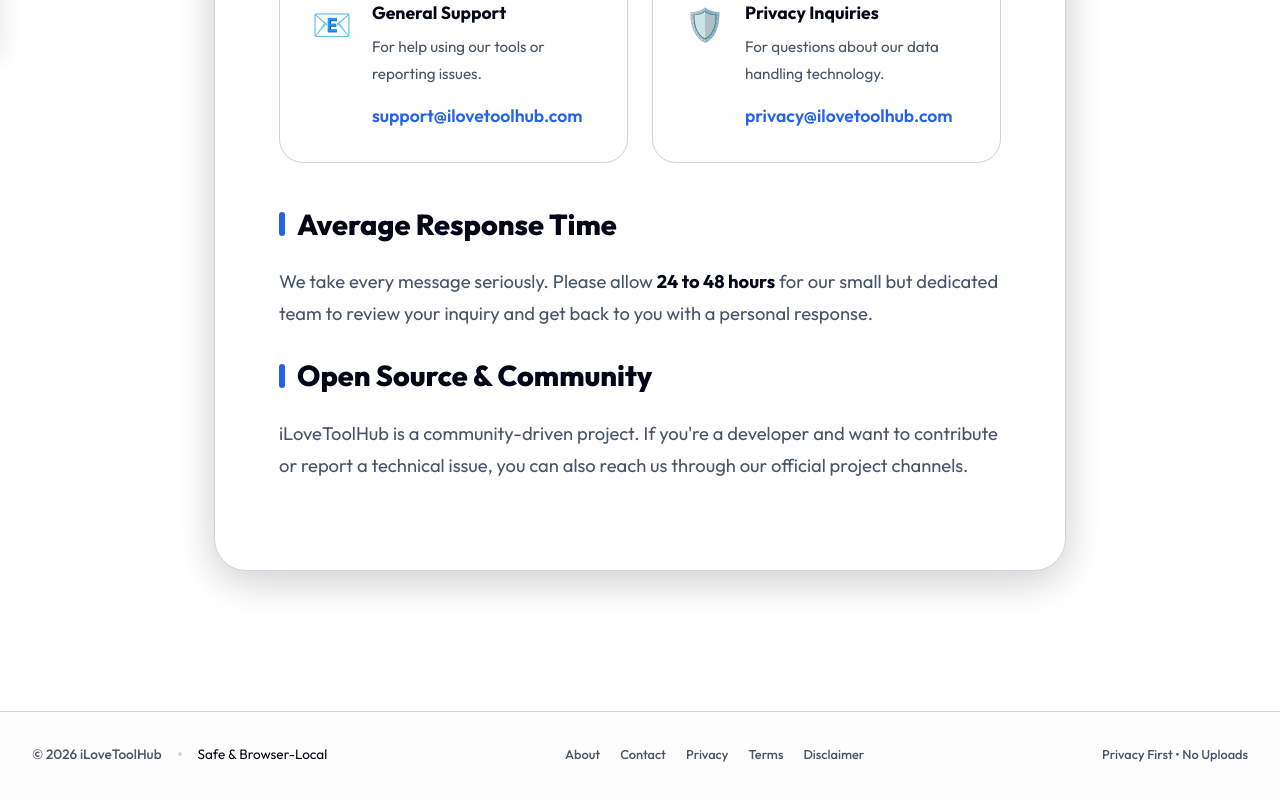
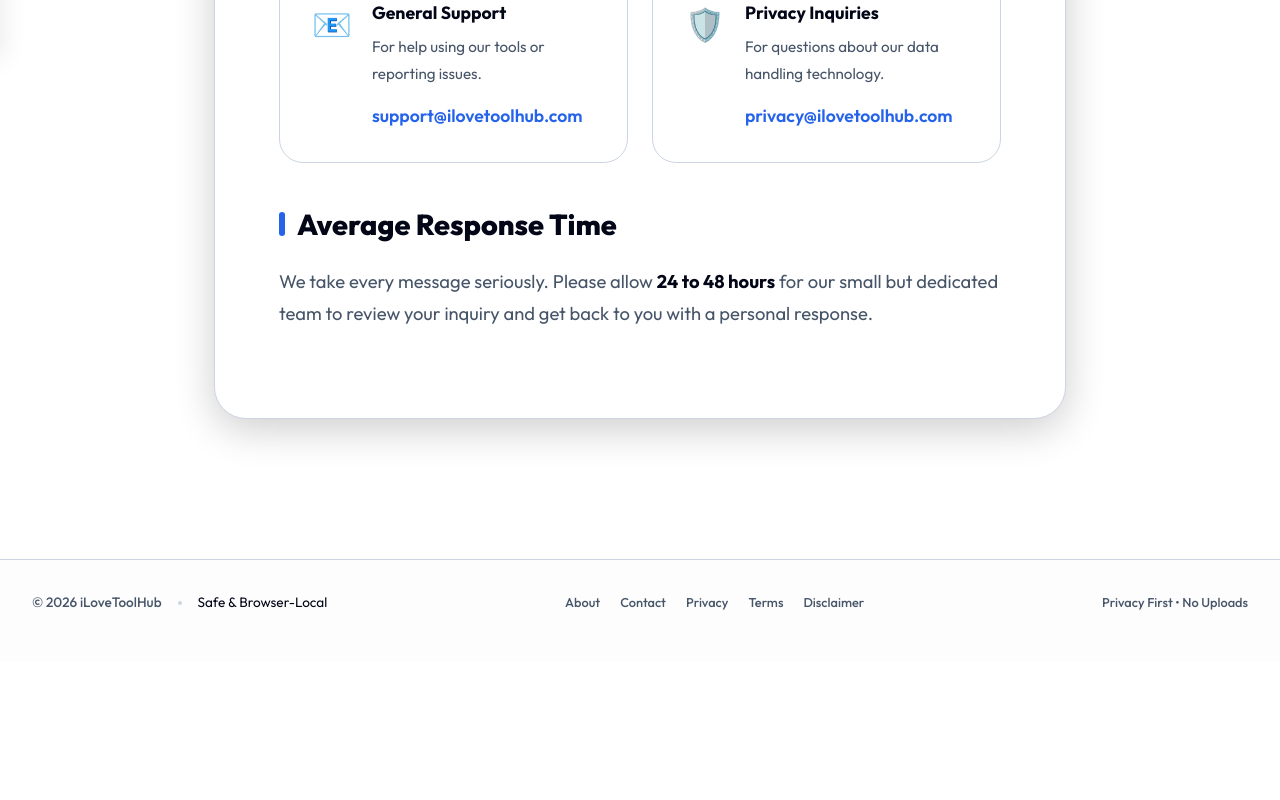
Before and after one commit to BALURAM1226/pixltools, a React (Create React App) app: page /contact in a window 1280 px wide. Shown: the part 742-1542 px from the top of the page. After the commit the page ends 1403 px from the top, so only its background shows below. Built offline with nearby package versions, Linux system fonts and the light colour scheme.

Commit message:
Legal: Remove Open Source section from Contact page

```diff
--- a/src/pages/Contact.jsx
+++ b/src/pages/Contact.jsx
@@ -48,11 +48,6 @@
                     <h2>Average Response Time</h2>
                     <p>We take every message seriously. Please allow <strong>24 to 48 hours</strong> for our small but dedicated team to review your inquiry and get back to you with a personal response.</p>
                 </section>
-
-                <section>
-                    <h2>Open Source & Community</h2>
-                    <p>iLoveToolHub is a community-driven project. If you're a developer and want to contribute or report a technical issue, you can also reach us through our official project channels.</p>
-                </section>
             </div>
         </div>
     );
```
